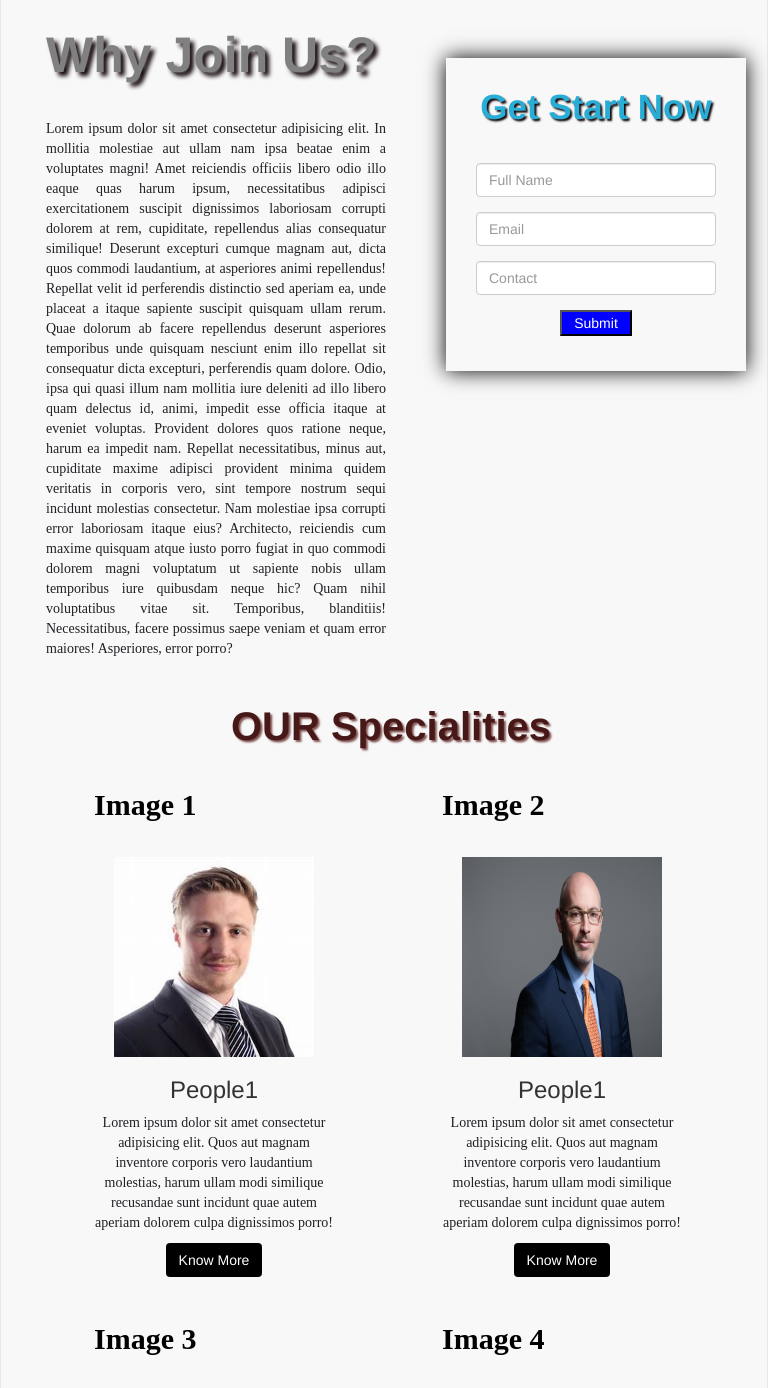
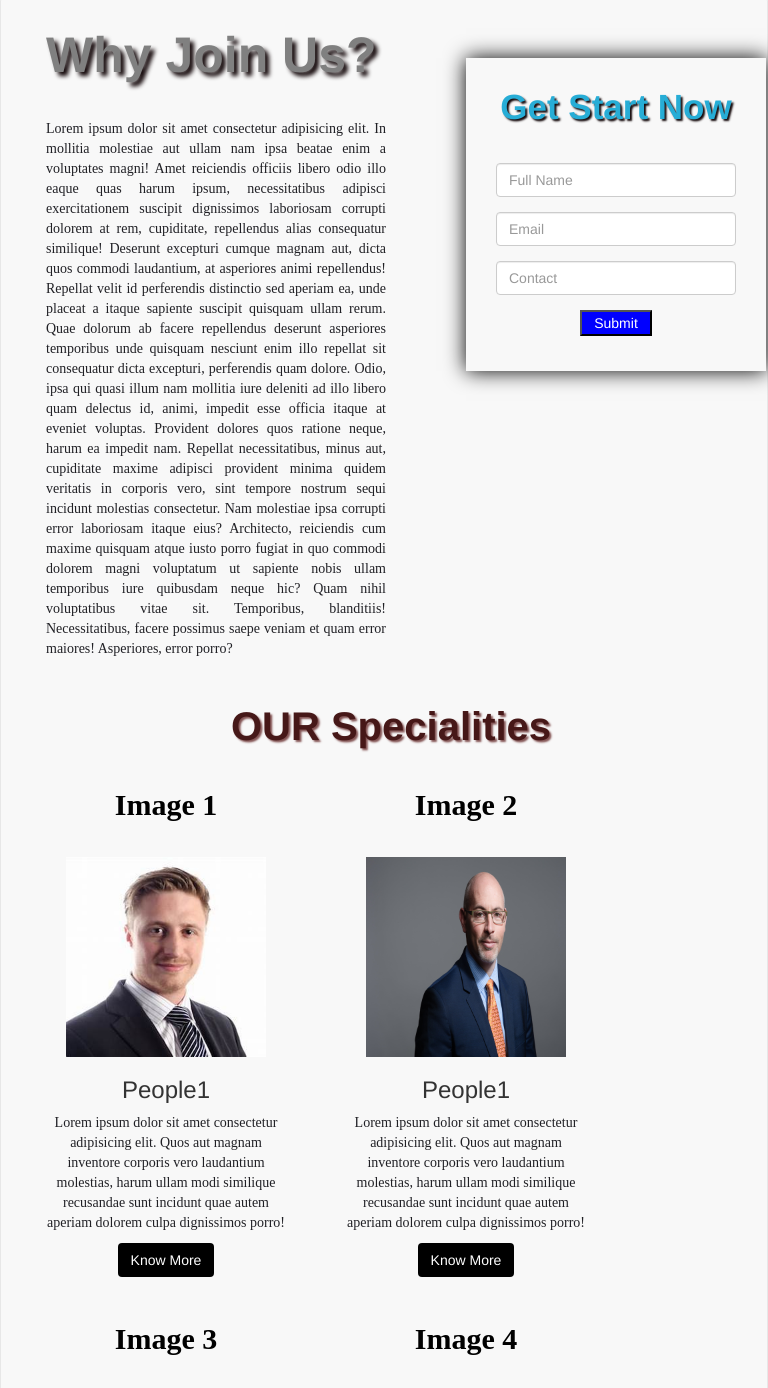
Before and after one commit to rajnibhardwaj1/KPS, a plain HTML site: page index.html in a window 768 px wide. Shown: the part 1055-2443 px from the top of the page. Drawn offline with nearby package versions, Linux system fonts and the light colour scheme.

Commit message:
CSS FILE

```diff
--- a/index.css
+++ b/index.css
@@ -263,7 +263,7 @@ nav{
     }
     .col-xs-4{
         width: 450px;
-        margin-left: 50px;
+        justify-content: center;
         text-align: center;
     }
 
@@ -290,6 +290,8 @@ nav{
     }
     .col-xs-3{
         width: 768px;
+        justify-content: center;
+        text-align: center;
     }
 
 }
@@ -309,12 +311,14 @@ nav{
     }
     .col-xs-4{
         width: 300px;
-        margin-left: 30px;
+        justify-content: center;
         text-align: center;
     }
     .col-xs-3{
         width: 300px;
-        margin-left: 48px;
+        justify-content: center;
+        text-align: center;
+
     }
 
 
```
